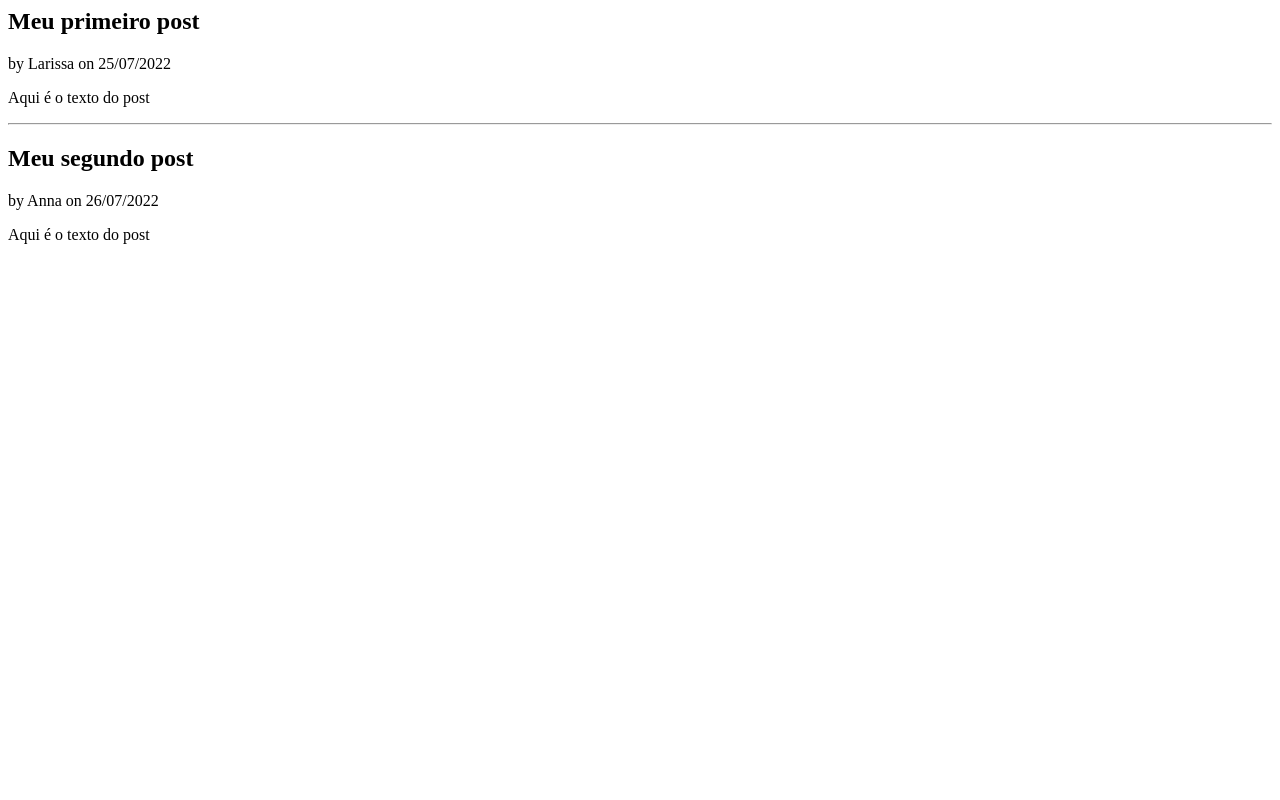
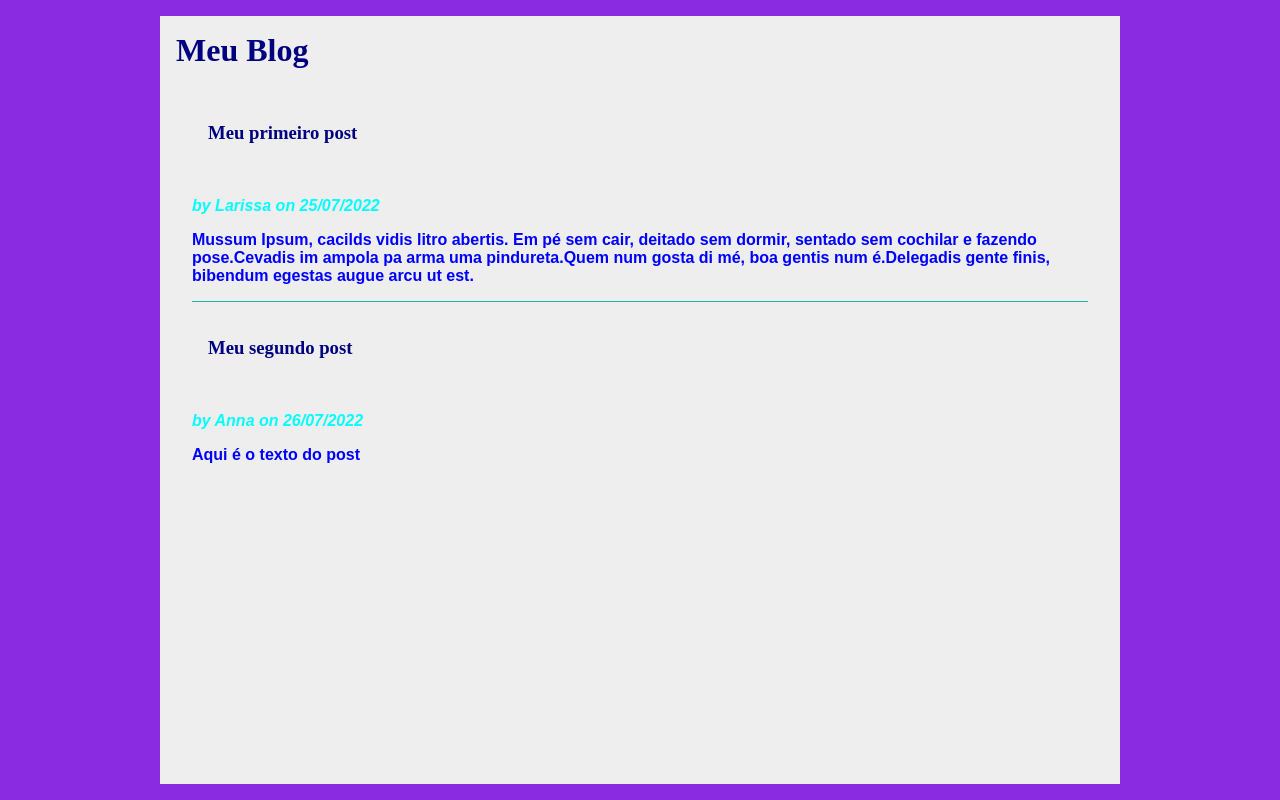
Before and after one commit to diego-dba/blog_ocean, a Flask app: page / in a window 1280 px wide. Run offline with Flask 2, Linux system fonts and the light colour scheme.

Commit message:
Css
Aprendendo a estilizar a página html.

```diff
--- a/app.py
+++ b/app.py
@@ -13,7 +13,7 @@
 posts = [
     {
         "title": "Meu primeiro post",
-        "body" : "Aqui é o texto do post",
+        "body" : "Mussum Ipsum, cacilds vidis litro abertis. Em pé sem cair, deitado sem dormir, sentado sem cochilar e fazendo pose.Cevadis im ampola pa arma uma pindureta.Quem num gosta di mé, boa gentis num é.Delegadis gente finis, bibendum egestas augue arcu ut est.",
         "author": "Larissa",
         "created": datetime(2022,7,25)
     },
@@ -36,3 +36,7 @@
 #@app.route("/meucontato")
 #def meuContato():
     #return render_template('index.html', email='didi.ego@gmail.com', nome='Danilo', telefone="98767888")
+
+    @app.route('/login')
+    def login():
+        return render_template("login.html")
--- /dev/null
+++ b/static/style.css
@@ -0,0 +1,39 @@
+html {
+    font-family: sans-serif;
+    background-color: blueviolet;
+    padding: 1rem;
+    border-color: black;
+}
+
+h1 {
+    padding: 1rem;
+    color: navy;
+    font-family: serif;
+}
+
+body {
+    color: blue;
+    max-width: 960px;
+    margin: 0 auto;
+    font-weight: bold;
+    background: #eee;
+
+}
+
+hr {
+    border: none;
+    border-top: 1px solid lightseagreen;
+}
+
+.content {
+    padding: 0 2rem 1rem;
+    border-radius: auto;
+
+}
+
+.post .about{
+    color: aqua;
+    font-style: italic;
+    white-space: pre-line;
+
+}
--- a/templates/base.html
+++ b/templates/base.html
@@ -1,6 +1,7 @@
 <html>
     <head>
         <title> Meu Blog </title>
+        <link rel="stylesheet" href="/static/style.css">
     </head>
 
     <body>
@@ -8,7 +9,10 @@
         <nav>
 
         </nav>
-        {% block %}
+        <section class="content">
+            {% block content %}
+            {% endblock %}
+        </section>
     </body>
 
 </html>
--- a/templates/index.html
+++ b/templates/index.html
@@ -1,4 +1,6 @@
+{% extends "base.html" %}
 
+{% block content %}
 {% for post in posts %}
     <article class="post">
         <header>
@@ -15,3 +17,4 @@
         <hr>
     {% endif %}
 {% endfor %}
+{% endblock %}
```
